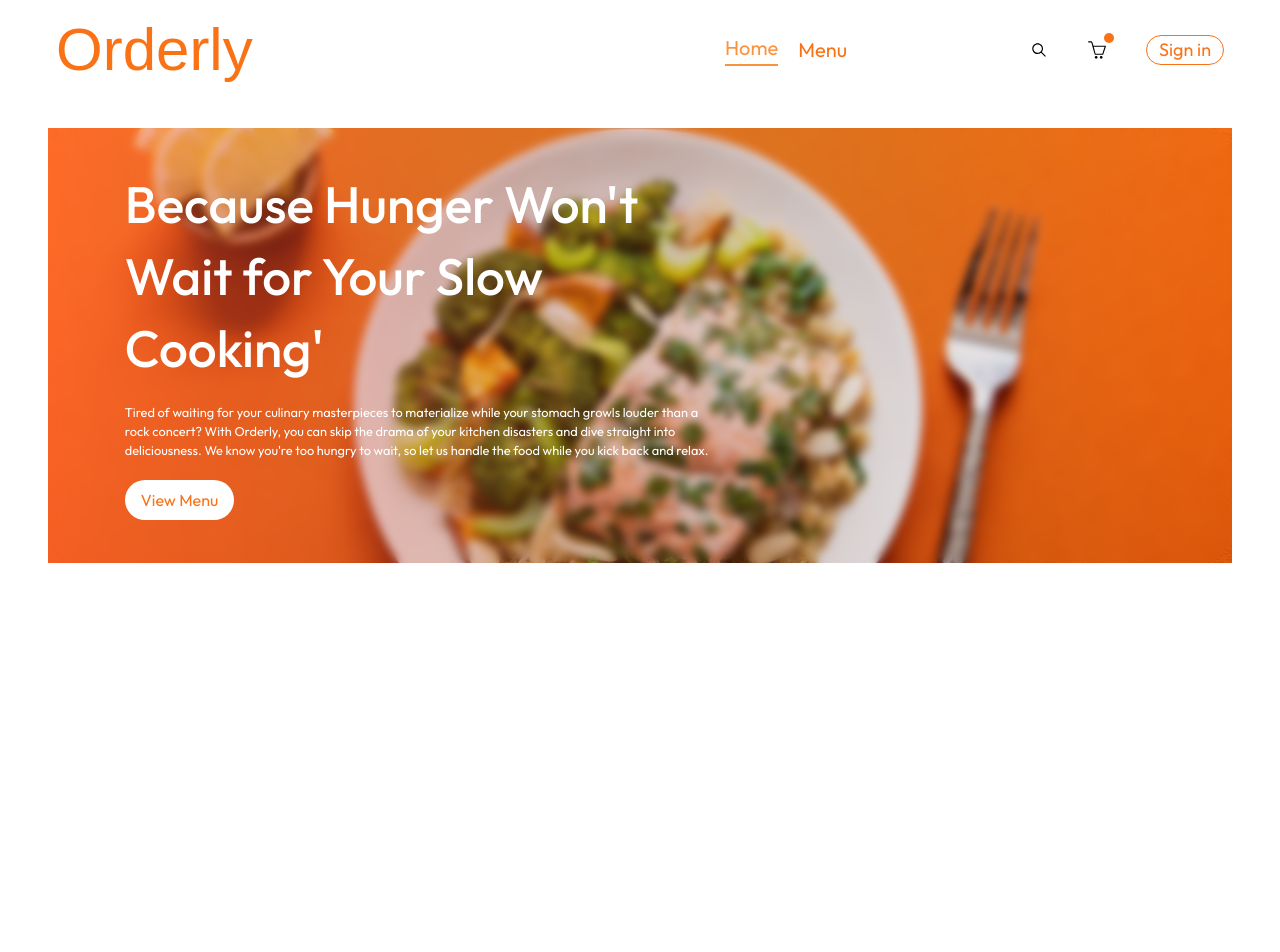
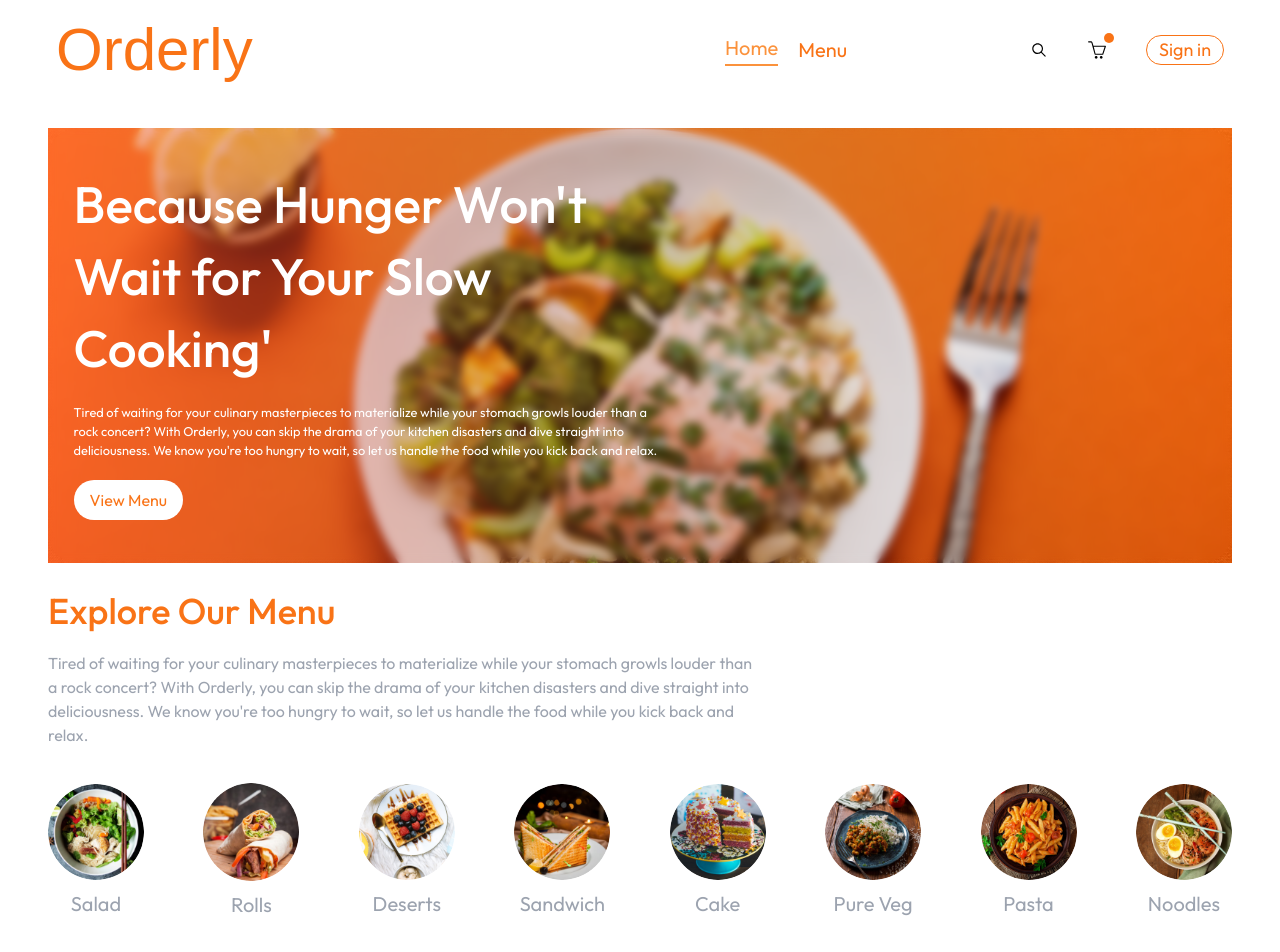
Before and after one commit to SudhanshuShrivastava04/Orderly, a React (Vite) app in the folder frontend/: page / in a window 1280 px wide. Shown: the top 952 px of the page. Before the commit the page ends 800 px from the top, so only its background shows below. Built offline with nearby package versions, Linux system fonts and the light colour scheme; a web font is replaced by a local one.

Commit message:
(front-end): explore menu component

```diff
--- a/frontend/src/Pages/Home.jsx
+++ b/frontend/src/Pages/Home.jsx
@@ -1,10 +1,13 @@
-import React from "react";
+import React, { useState } from "react";
 import Header from "../components/Header";
+import ExploreMenu from "../components/ExploreMenu";
 
 const Home = () => {
+  const [category, setCategory] = useState("All");
   return (
     <div>
       <Header />
+      <ExploreMenu category={category} setCategory={setCategory} />
     </div>
   );
 };
--- a/frontend/src/assets/assets.js
+++ b/frontend/src/assets/assets.js
@@ -1,64 +1,64 @@
-import basket_icon from './basket_icon.png'
-import logo from './logo.png'
-import header_img from './header_img.png'
-import search_icon from './search_icon.png'
-import menu_1 from './menu_1.png'
-import menu_2 from './menu_2.png'
-import menu_3 from './menu_3.png'
-import menu_4 from './menu_4.png'
-import menu_5 from './menu_5.png'
-import menu_6 from './menu_6.png'
-import menu_7 from './menu_7.png'
-import menu_8 from './menu_8.png'
+import basket_icon from "./basket_icon.png";
+import logo from "./logo.png";
+import header_img from "./header_img.png";
+import search_icon from "./search_icon.png";
+import menu_1 from "./menu_1.png";
+import menu_2 from "./menu_2.png";
+import menu_3 from "./menu_3.png";
+import menu_4 from "./menu_4.png";
+import menu_5 from "./menu_5.png";
+import menu_6 from "./menu_6.png";
+import menu_7 from "./menu_7.png";
+import menu_8 from "./menu_8.png";
 
-import food_1 from './food_1.png'
-import food_2 from './food_2.png'
-import food_3 from './food_3.png'
-import food_4 from './food_4.png'
-import food_5 from './food_5.png'
-import food_6 from './food_6.png'
-import food_7 from './food_7.png'
-import food_8 from './food_8.png'
-import food_9 from './food_9.png'
-import food_10 from './food_10.png'
-import food_11 from './food_11.png'
-import food_12 from './food_12.png'
-import food_13 from './food_13.png'
-import food_14 from './food_14.png'
-import food_15 from './food_15.png'
-import food_16 from './food_16.png'
-import food_17 from './food_17.png'
-import food_18 from './food_18.png'
-import food_19 from './food_19.png'
-import food_20 from './food_20.png'
-import food_21 from './food_21.png'
-import food_22 from './food_22.png'
-import food_23 from './food_23.png'
-import food_24 from './food_24.png'
-import food_25 from './food_25.png'
-import food_26 from './food_26.png'
-import food_27 from './food_27.png'
-import food_28 from './food_28.png'
-import food_29 from './food_29.png'
-import food_30 from './food_30.png'
-import food_31 from './food_31.png'
-import food_32 from './food_32.png'
+import food_1 from "./food_1.png";
+import food_2 from "./food_2.png";
+import food_3 from "./food_3.png";
+import food_4 from "./food_4.png";
+import food_5 from "./food_5.png";
+import food_6 from "./food_6.png";
+import food_7 from "./food_7.png";
+import food_8 from "./food_8.png";
+import food_9 from "./food_9.png";
+import food_10 from "./food_10.png";
+import food_11 from "./food_11.png";
+import food_12 from "./food_12.png";
+import food_13 from "./food_13.png";
+import food_14 from "./food_14.png";
+import food_15 from "./food_15.png";
+import food_16 from "./food_16.png";
+import food_17 from "./food_17.png";
+import food_18 from "./food_18.png";
+import food_19 from "./food_19.png";
+import food_20 from "./food_20.png";
+import food_21 from "./food_21.png";
+import food_22 from "./food_22.png";
+import food_23 from "./food_23.png";
+import food_24 from "./food_24.png";
+import food_25 from "./food_25.png";
+import food_26 from "./food_26.png";
+import food_27 from "./food_27.png";
+import food_28 from "./food_28.png";
+import food_29 from "./food_29.png";
+import food_30 from "./food_30.png";
+import food_31 from "./food_31.png";
+import food_32 from "./food_32.png";
 
-import add_icon_white from './add_icon_white.png'
-import add_icon_green from './add_icon_green.png'
-import remove_icon_red from './remove_icon_red.png'
-import app_store from './app_store.png'
-import play_store from './play_store.png'
-import linkedin_icon from './linkedin_icon.png'
-import facebook_icon from './facebook_icon.png'
-import twitter_icon from './twitter_icon.png'
-import cross_icon from './cross_icon.png'
-import selector_icon from './selector_icon.png'
-import rating_starts from './rating_starts.png'
-import profile_icon from './profile_icon.png'
-import bag_icon from './bag_icon.png'
-import logout_icon from './logout_icon.png'
-import parcel_icon from './parcel_icon.png'
+import add_icon_white from "./add_icon_white.png";
+import add_icon_green from "./add_icon_green.png";
+import remove_icon_red from "./remove_icon_red.png";
+import app_store from "./app_store.png";
+import play_store from "./play_store.png";
+import linkedin_icon from "./linkedin_icon.png";
+import facebook_icon from "./facebook_icon.png";
+import twitter_icon from "./twitter_icon.png";
+import cross_icon from "./cross_icon.png";
+import selector_icon from "./selector_icon.png";
+import rating_starts from "./rating_starts.png";
+import profile_icon from "./profile_icon.png";
+import bag_icon from "./bag_icon.png";
+import logout_icon from "./logout_icon.png";
+import parcel_icon from "./parcel_icon.png";
 
 export const assets = {
   logo,
@@ -79,42 +79,43 @@ export const assets = {
   profile_icon,
   logout_icon,
   bag_icon,
-    parcel_icon
-}
+  parcel_icon,
+};
 
 export const menu_list = [
   {
     menu_name: "Salad",
-        menu_image: menu_1
+    menu_image: menu_1,
   },
   {
     menu_name: "Rolls",
-        menu_image: menu_2
+    menu_image: menu_2,
   },
   {
     menu_name: "Deserts",
-        menu_image: menu_3
+    menu_image: menu_3,
   },
   {
     menu_name: "Sandwich",
-        menu_image: menu_4
+    menu_image: menu_4,
   },
   {
     menu_name: "Cake",
-        menu_image: menu_5
+    menu_image: menu_5,
   },
   {
     menu_name: "Pure Veg",
-        menu_image: menu_6
+    menu_image: menu_6,
   },
   {
     menu_name: "Pasta",
-        menu_image: menu_7
+    menu_image: menu_7,
   },
   {
     menu_name: "Noodles",
-        menu_image: menu_8
-    }]
+    menu_image: menu_8,
+  },
+];
 
 export const food_list = [
   {
@@ -122,229 +123,287 @@ export const food_list = [
     name: "Greek salad",
     image: food_1,
     price: 12,
-        description: "Food provides essential nutrients for overall health and well-being",
-        category: "Salad"
+    description:
+      "Food provides essential nutrients for overall health and well-being",
+    category: "Salad",
   },
   {
     _id: "2",
     name: "Veg salad",
     image: food_2,
     price: 18,
-        description: "Food provides essential nutrients for overall health and well-being",
-        category: "Salad"
-    }, {
+    description:
+      "Food provides essential nutrients for overall health and well-being",
+    category: "Salad",
+  },
+  {
     _id: "3",
     name: "Clover Salad",
     image: food_3,
     price: 16,
-        description: "Food provides essential nutrients for overall health and well-being",
-        category: "Salad"
-    }, {
+    description:
+      "Food provides essential nutrients for overall health and well-being",
+    category: "Salad",
+  },
+  {
     _id: "4",
     name: "Chicken Salad",
     image: food_4,
     price: 24,
-        description: "Food provides essential nutrients for overall health and well-being",
-        category: "Salad"
-    }, {
+    description:
+      "Food provides essential nutrients for overall health and well-being",
+    category: "Salad",
+  },
+  {
     _id: "5",
     name: "Lasagna Rolls",
     image: food_5,
     price: 14,
-        description: "Food provides essential nutrients for overall health and well-being",
-        category: "Rolls"
-    }, {
+    description:
+      "Food provides essential nutrients for overall health and well-being",
+    category: "Rolls",
+  },
+  {
     _id: "6",
     name: "Peri Peri Rolls",
     image: food_6,
     price: 12,
-        description: "Food provides essential nutrients for overall health and well-being",
-        category: "Rolls"
-    }, {
+    description:
+      "Food provides essential nutrients for overall health and well-being",
+    category: "Rolls",
+  },
+  {
     _id: "7",
     name: "Chicken Rolls",
     image: food_7,
     price: 20,
-        description: "Food provides essential nutrients for overall health and well-being",
-        category: "Rolls"
-    }, {
+    description:
+      "Food provides essential nutrients for overall health and well-being",
+    category: "Rolls",
+  },
+  {
     _id: "8",
     name: "Veg Rolls",
     image: food_8,
     price: 15,
-        description: "Food provides essential nutrients for overall health and well-being",
-        category: "Rolls"
-    }, {
+    description:
+      "Food provides essential nutrients for overall health and well-being",
+    category: "Rolls",
+  },
+  {
     _id: "9",
     name: "Ripple Ice Cream",
     image: food_9,
     price: 14,
-        description: "Food provides essential nutrients for overall health and well-being",
-        category: "Deserts"
-    }, {
+    description:
+      "Food provides essential nutrients for overall health and well-being",
+    category: "Deserts",
+  },
+  {
     _id: "10",
     name: "Fruit Ice Cream",
     image: food_10,
     price: 22,
-        description: "Food provides essential nutrients for overall health and well-being",
-        category: "Deserts"
-    }, {
+    description:
+      "Food provides essential nutrients for overall health and well-being",
+    category: "Deserts",
+  },
+  {
     _id: "11",
     name: "Jar Ice Cream",
     image: food_11,
     price: 10,
-        description: "Food provides essential nutrients for overall health and well-being",
-        category: "Deserts"
-    }, {
+    description:
+      "Food provides essential nutrients for overall health and well-being",
+    category: "Deserts",
+  },
+  {
     _id: "12",
     name: "Vanilla Ice Cream",
     image: food_12,
     price: 12,
-        description: "Food provides essential nutrients for overall health and well-being",
-        category: "Deserts"
+    description:
+      "Food provides essential nutrients for overall health and well-being",
+    category: "Deserts",
   },
   {
     _id: "13",
     name: "Chicken Sandwich",
     image: food_13,
     price: 12,
-        description: "Food provides essential nutrients for overall health and well-being",
-        category: "Sandwich"
+    description:
+      "Food provides essential nutrients for overall health and well-being",
+    category: "Sandwich",
   },
   {
     _id: "14",
     name: "Vegan Sandwich",
     image: food_14,
     price: 18,
-        description: "Food provides essential nutrients for overall health and well-being",
-        category: "Sandwich"
-    }, {
+    description:
+      "Food provides essential nutrients for overall health and well-being",
+    category: "Sandwich",
+  },
+  {
     _id: "15",
     name: "Grilled Sandwich",
     image: food_15,
     price: 16,
-        description: "Food provides essential nutrients for overall health and well-being",
-        category: "Sandwich"
-    }, {
+    description:
+      "Food provides essential nutrients for overall health and well-being",
+    category: "Sandwich",
+  },
+  {
     _id: "16",
     name: "Bread Sandwich",
     image: food_16,
     price: 24,
-        description: "Food provides essential nutrients for overall health and well-being",
-        category: "Sandwich"
-    }, {
+    description:
+      "Food provides essential nutrients for overall health and well-being",
+    category: "Sandwich",
+  },
+  {
     _id: "17",
     name: "Cup Cake",
     image: food_17,
     price: 14,
-        description: "Food provides essential nutrients for overall health and well-being",
-        category: "Cake"
-    }, {
+    description:
+      "Food provides essential nutrients for overall health and well-being",
+    category: "Cake",
+  },
+  {
     _id: "18",
     name: "Vegan Cake",
     image: food_18,
     price: 12,
-        description: "Food provides essential nutrients for overall health and well-being",
-        category: "Cake"
-    }, {
+    description:
+      "Food provides essential nutrients for overall health and well-being",
+    category: "Cake",
+  },
+  {
     _id: "19",
     name: "Butterscotch Cake",
     image: food_19,
     price: 20,
-        description: "Food provides essential nutrients for overall health and well-being",
-        category: "Cake"
-    }, {
+    description:
+      "Food provides essential nutrients for overall health and well-being",
+    category: "Cake",
+  },
+  {
     _id: "20",
     name: "Sliced Cake",
     image: food_20,
     price: 15,
-        description: "Food provides essential nutrients for overall health and well-being",
-        category: "Cake"
-    }, {
+    description:
+      "Food provides essential nutrients for overall health and well-being",
+    category: "Cake",
+  },
+  {
     _id: "21",
     name: "Garlic Mushroom ",
     image: food_21,
     price: 14,
-        description: "Food provides essential nutrients for overall health and well-being",
-        category: "Pure Veg"
-    }, {
+    description:
+      "Food provides essential nutrients for overall health and well-being",
+    category: "Pure Veg",
+  },
+  {
     _id: "22",
     name: "Fried Cauliflower",
     image: food_22,
     price: 22,
-        description: "Food provides essential nutrients for overall health and well-being",
-        category: "Pure Veg"
-    }, {
+    description:
+      "Food provides essential nutrients for overall health and well-being",
+    category: "Pure Veg",
+  },
+  {
     _id: "23",
     name: "Mix Veg Pulao",
     image: food_23,
     price: 10,
-        description: "Food provides essential nutrients for overall health and well-being",
-        category: "Pure Veg"
-    }, {
+    description:
+      "Food provides essential nutrients for overall health and well-being",
+    category: "Pure Veg",
+  },
+  {
     _id: "24",
     name: "Rice Zucchini",
     image: food_24,
     price: 12,
-        description: "Food provides essential nutrients for overall health and well-being",
-        category: "Pure Veg"
+    description:
+      "Food provides essential nutrients for overall health and well-being",
+    category: "Pure Veg",
   },
   {
     _id: "25",
     name: "Cheese Pasta",
     image: food_25,
     price: 12,
-        description: "Food provides essential nutrients for overall health and well-being",
-        category: "Pasta"
+    description:
+      "Food provides essential nutrients for overall health and well-being",
+    category: "Pasta",
   },
   {
     _id: "26",
     name: "Tomato Pasta",
     image: food_26,
     price: 18,
-        description: "Food provides essential nutrients for overall health and well-being",
-        category: "Pasta"
-    }, {
+    description:
+      "Food provides essential nutrients for overall health and well-being",
+    category: "Pasta",
+  },
+  {
     _id: "27",
     name: "Creamy Pasta",
     image: food_27,
     price: 16,
-        description: "Food provides essential nutrients for overall health and well-being",
-        category: "Pasta"
-    }, {
+    description:
+      "Food provides essential nutrients for overall health and well-being",
+    category: "Pasta",
+  },
+  {
     _id: "28",
     name: "Chicken Pasta",
     image: food_28,
     price: 24,
-        description: "Food provides essential nutrients for overall health and well-being",
-        category: "Pasta"
-    }, {
+    description:
+      "Food provides essential nutrients for overall health and well-being",
+    category: "Pasta",
+  },
+  {
     _id: "29",
     name: "Buttter Noodles",
     image: food_29,
     price: 14,
-        description: "Food provides essential nutrients for overall health and well-being",
-        category: "Noodles"
-    }, {
+    description:
+      "Food provides essential nutrients for overall health and well-being",
+    category: "Noodles",
+  },
+  {
     _id: "30",
     name: "Veg Noodles",
     image: food_30,
     price: 12,
-        description: "Food provides essential nutrients for overall health and well-being",
-        category: "Noodles"
-    }, {
+    description:
+      "Food provides essential nutrients for overall health and well-being",
+    category: "Noodles",
+  },
+  {
     _id: "31",
     name: "Somen Noodles",
     image: food_31,
     price: 20,
-        description: "Food provides essential nutrients for overall health and well-being",
-        category: "Noodles"
-    }, {
+    description:
+      "Food provides essential nutrients for overall health and well-being",
+    category: "Noodles",
+  },
+  {
     _id: "32",
     name: "Cooked Noodles",
     image: food_32,
     price: 15,
-        description: "Food provides essential nutrients for overall health and well-being",
-        category: "Noodles"
-    }
-]
+    description:
+      "Food provides essential nutrients for overall health and well-being",
+    category: "Noodles",
+  },
+];
--- a/frontend/src/components/ExploreMenu.jsx
+++ b/frontend/src/components/ExploreMenu.jsx
@@ -1,8 +1,55 @@
 import React from "react";
 import { menu_list } from "../assets/assets";
 
-const ExploreMenu = () => {
-  return <div>ExploreMenu</div>;
+const ExploreMenu = ({ category, setCategory }) => {
+  return (
+    <div className="flex flex-col gap-5 font-outfit" id="explore-menu">
+      <h1 className="text-4xl text-orange-500 font-medium">Explore Our Menu</h1>
+      <p className="max-w-[60%] text-gray-400">
+        Tired of waiting for your culinary masterpieces to materialize while
+        your stomach growls louder than a rock concert? With Orderly, you can
+        skip the drama of your kitchen disasters and dive straight into
+        deliciousness. We know you're too hungry to wait, so let us handle the
+        food while you kick back and relax.
+      </p>
+
+      <div className="w-full flex justify-between items-center gap-6 text-center my-4 mx-0 overflow-x-scroll">
+        {menu_list.map((item, index) => {
+          return (
+            <div
+              className="explore-menu-list-item"
+              key={index}
+              onClick={() =>
+                setCategory((prev) =>
+                  prev === item.menu_name ? "All" : item.menu_name
+                )
+              }
+            >
+              <img
+                src={item.menu_image}
+                alt=""
+                className={
+                  category === item.menu_name
+                    ? "w-[7.5vw] min-w-20 cursor-pointer rounded-[50%] transition duration-200 border-4 border-orange-500 p-0.5"
+                    : "w-[7.5vw] min-w-20 cursor-pointer rounded-[50%] transition duration-200"
+                }
+              />
+              <p
+                className={
+                  category === item.menu_name
+                    ? "mt-2.5 text-orange-500 text-xl cursor-pointer"
+                    : "mt-2.5 text-gray-400 text-xl cursor-pointer"
+                }
+              >
+                {item.menu_name}
+              </p>
+            </div>
+          );
+        })}
+      </div>
+      <hr className="my-2 mx-0 h-0.5 bg-slate-200 border-none" />
+    </div>
+  );
 };
 
 export default ExploreMenu;
--- a/frontend/src/components/Header.jsx
+++ b/frontend/src/components/Header.jsx
@@ -4,7 +4,7 @@ const Header = () => {
   return (
     <div className="h-[34vw] my-7 mx-auto font-outfit bg-cover relative bg-no-repeat bg-center bg-header">
       <div className="w-full h-full backdrop-blur-sm rounded-[30px]" />
-      <div className="absolute flex flex-col items-start gap-[1.5vw] w-1/2 bottom-[10%] left-[6vw] text-white animate-fadeIn">
+      <div className="absolute flex flex-col items-start gap-[1.5vw] w-1/2 bottom-[10%] left-[2vw] text-white animate-fadeIn">
         <h2 className="text-responsive font-medium">
           Because Hunger Won't Wait for Your Slow Cooking'
         </h2>
```
Lines whose indentation alone changed are shown as unchanged.
